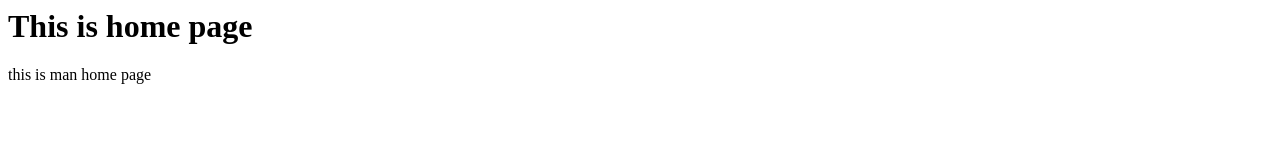
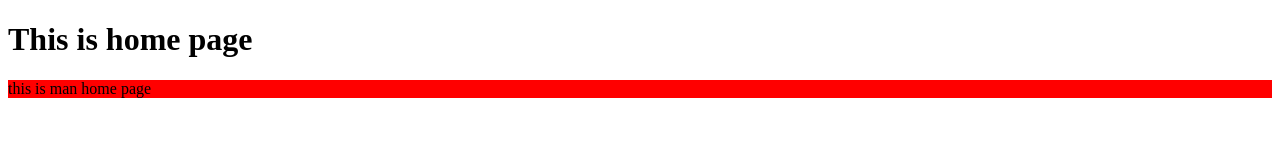
Before and after one commit to faisalahmed101/test, a plain HTML site: page index.html in a window 1280 px wide. Drawn offline with Linux system fonts and the light colour scheme.

Commit message:
update style

```diff
--- a/index.html
+++ b/index.html
@@ -1,2 +1,14 @@
-<h1>This is home page</h1>
+<!DOCTYPE html>
+<html lang="en">
+<head>
+    <meta charset="UTF-8">
+    <meta name="viewport" content="width=device-width, initial-scale=1.0">
+    <title>Document</title>
+    <link rel="stylesheet" href="style.css">
+</head>
+<body>
+    <h1>This is home page</h1>
 <p>this is man home page</p>
+
+</body>
+</html>
--- a/style.css
+++ b/style.css
@@ -0,0 +1,3 @@
+p{
+    background-color: red;
+}
```
